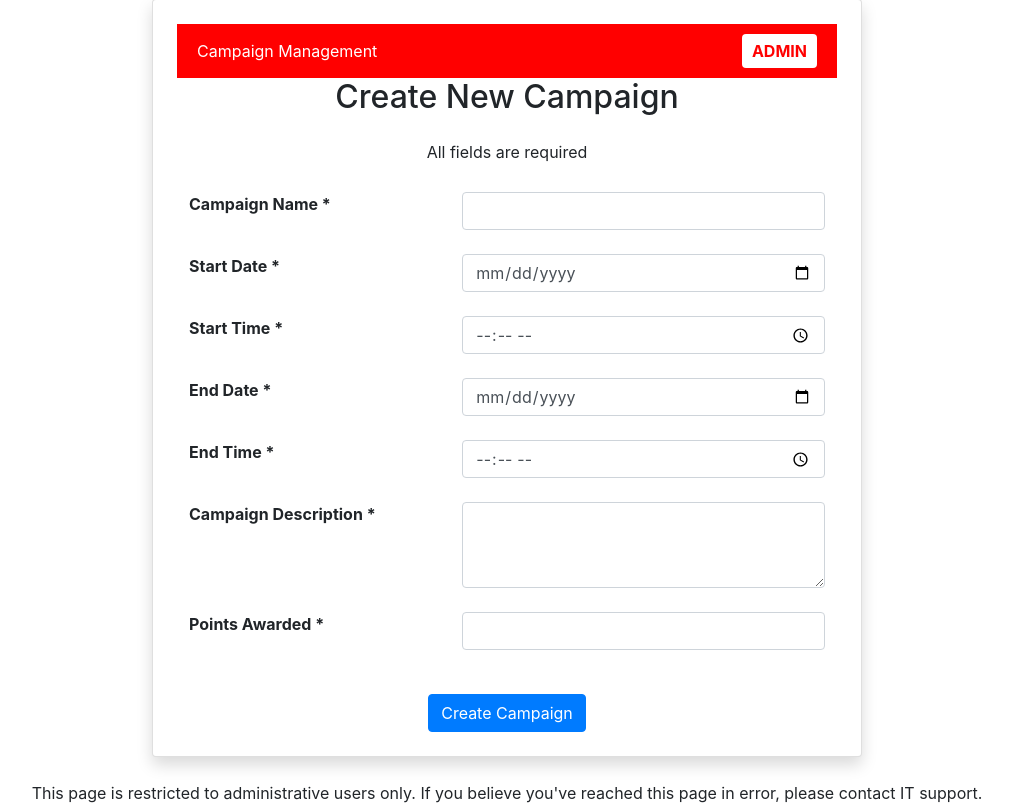
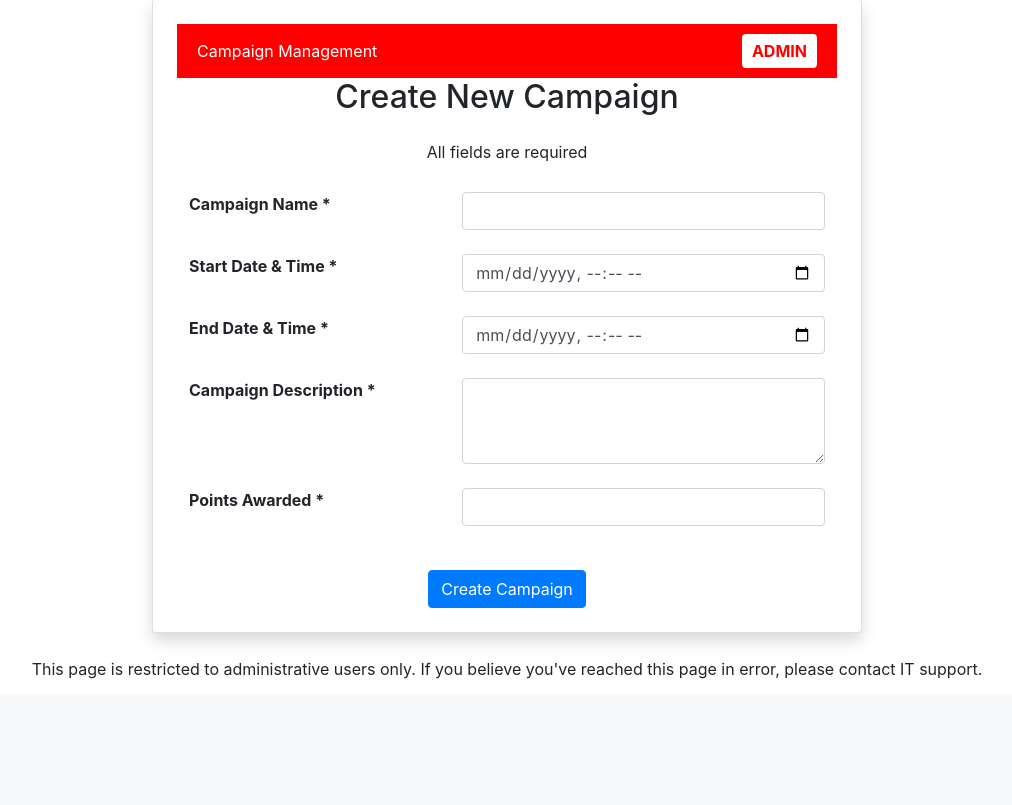
Before and after one commit to CSCI3356-Fall2024/Electronic-Eagles, a Django app: page /campaign/create/ in a window 1280 px wide. Shown: the part 105-910 px from the top of the page, without its empty margins (133-1145 px from the left). After the commit the page ends 784 px from the top, so only its background shows below. Run offline with Django 5.2, Linux system fonts and the light colour scheme.

Commit message:
campaigns able to be saved into database

```diff
--- a/delivery3/app/forms.py
+++ b/delivery3/app/forms.py
@@ -13,4 +13,8 @@ class UserProfileForm(forms.ModelForm):
 class CampaignForm(forms.ModelForm):
     class Meta:
         model = Campaign
-        fields = ['name', 'start_date', 'start_time', 'end_date', 'end_time', 'description', 'points']
+        fields = ['name', 'start_time', 'end_time', 'description', 'points']
+        widgets = {
+            'start_time': forms.DateTimeInput(attrs={'type': 'datetime-local'}),
+            'end_time': forms.DateTimeInput(attrs={'type': 'datetime-local'}),
+        }
--- a/delivery3/app/models.py
+++ b/delivery3/app/models.py
@@ -22,9 +22,7 @@ class UserProfile(models.Model):
 
 class Campaign(models.Model):
     name = models.CharField(max_length=100)
-    start_date = models.DateField(auto_now=False, auto_now_add=False)
     start_time = models.DateTimeField(auto_now=False, auto_now_add=False) #ADDITION TO OUR CONTRACT
-    end_date = models.DateField(auto_now=False, auto_now_add=False)
     end_time = models.DateTimeField(auto_now=False, auto_now_add=False)
     description = models.TextField()
     points = models.IntegerField() #Do we set a range on the points?
@@ -34,7 +32,7 @@ class Campaign(models.Model):
 
     def clean(self):
         super().clean()
-        if self.start_date > self.end_date:
+        if self.start_time > self.end_time:
             raise ValidationError("Start date cannot be after end date.")
-        if (self.start_date == self.end_date) and (self.start_time >= self.end_time):
-            raise ValidationError("For the same start and end date, start time must be before end time.")
+        #if (self.start_date == self.end_date) and (self.start_time >= self.end_time):
+            #raise ValidationError("For the same start and end date, start time must be before end time.")
--- a/delivery3/app/templates/campaign_create.html
+++ b/delivery3/app/templates/campaign_create.html
@@ -17,7 +17,7 @@
                     <h2 class="text-center mb-4">Create New Campaign</h2>
                     <p class="text-center form-required-notice">All fields are required</p>
 
-                    <form method="post">
+                    <form method="POST">
                         {% csrf_token %}
                         <table class="table table-borderless">
                             <tbody>
@@ -26,20 +26,12 @@
                                     <td><input type="text" id="campaign-name" name="name" class="form-control" required></td>
                                 </tr>
                                 <tr>
-                                    <th><label for="start-date">Start Date <span class="required-asterisk">*</span></label></th>
-                                    <td><input type="date" id="start-date" name="start_date" class="form-control" required></td>
+                                    <th><label for="start-time">Start Date & Time <span class="required-asterisk">*</span></label></th>
+                                    <td><input type="datetime-local" id="start-time" name="start_time" class="form-control" required></td>
                                 </tr>
                                 <tr>
-                                    <th><label for="start-time">Start Time <span class="required-asterisk">*</span></label></th>
-                                    <td><input type="time" id="start-time" name="start_time" class="form-control" required></td>
-                                </tr>
-                                <tr>
-                                    <th><label for="end-date">End Date <span class="required-asterisk">*</span></label></th>
-                                    <td><input type="date" id="end-date" name="end_date" class="form-control" required></td>
-                                </tr>
-                                <tr>
-                                    <th><label for="end-time">End Time <span class="required-asterisk">*</span></label></th>
-                                    <td><input type="time" id="end-time" name="end_time" class="form-control" required></td>
+                                    <th><label for="end-time">End Date & Time <span class="required-asterisk">*</span></label></th>
+                                    <td><input type="datetime-local" id="end-time" name="end_time" class="form-control" required></td>
                                 </tr>
                                 <tr>
                                     <th><label for="description">Campaign Description <span class="required-asterisk">*</span></label></th>
--- a/delivery3/app/views.py
+++ b/delivery3/app/views.py
@@ -58,27 +58,26 @@ def logout_view(request):
 #LEFT OUT LOGIN REQUIREMENT FOR DEBUGGING
 def campaign_create_view(request):
     if request.method == 'POST':
-        form = CampaignForm(request.POST)
+        form = forms.CampaignForm(request.POST)
         if form.is_valid():
-            try:
-                form.save()
-                messages.success(request, "Campaign created successfully!")
-                return redirect('active_campaigns')
-            except ValidationError as e:
-                form.add_error(None, e)
+            campaign = form.save(commit=False)
+            print("Campaign saevd:", campaign)
+            messages.success(request, "Campaign created successfully!")
+            campaign.save()
+            return redirect('active_campaigns')
         else:
-            messages.error(request, "There was an error with your submission.")
+            print("Form errors:", form.errors)
     else:
-        form = CampaignForm()
+        form = forms.CampaignForm()
 
     return render(request, 'campaign_create.html', {'form': form})
 
 # List all active campaigns
 def active_campaigns_view(request):
     today = timezone.now().date()
-    campaigns = Campaign.objects.filter(start_date__lte=today, end_date__gte=today)
+    campaigns = Campaign.objects.filter(start_time__lte=today, end_time__gte=today)
     return render(request, 'active_campaigns.html', {'campaigns': campaigns})
-
+'''
 # Edit a specific campaign
 def edit_campaign_view(request, pk):
     campaign = get_object_or_404(Campaign, pk=pk)
@@ -91,6 +90,8 @@ def edit_campaign_view(request, pk):
     else:
         form = CampaignForm(instance=campaign)
     return render(request, 'edit_campaign.html', {'form': form, 'campaign': campaign})
+    '''
+
 
 @login_required
 @user_passes_test(lambda u: u.is_superuser)  # Ensure only superusers can access this
--- a/delivery3/delivery3/settings.py
+++ b/delivery3/delivery3/settings.py
@@ -117,7 +117,7 @@ TIME_ZONE = 'UTC'
 
 USE_I18N = True
 
-USE_TZ = True
+USE_TZ = False
 
 
 # Static files (CSS, JavaScript, Images)
--- a/delivery3/delivery3/urls.py
+++ b/delivery3/delivery3/urls.py
@@ -29,7 +29,7 @@ urlpatterns = [
     path('logout/', views.logout_view, name='logout'),
     path('campaign/create/', views.campaign_create_view, name='campaign_create'),
     path('campaign', views.active_campaigns_view, name='active_campaigns'),
-    path('campaigns/edit/<int:pk>/', views.edit_campaign_view, name='edit_campaign'),
+    #path('campaigns/edit/<int:pk>/', views.edit_campaign_view, name='edit_campaign'),
     path('change_admin_status/', views.change_admin_status, name='change_admin_status'),
 
 ]
```
Also changed, not shown: delivery3/app/migrations/0002_remove_campaign_end_date_remove_campaign_start_date.py (added).
